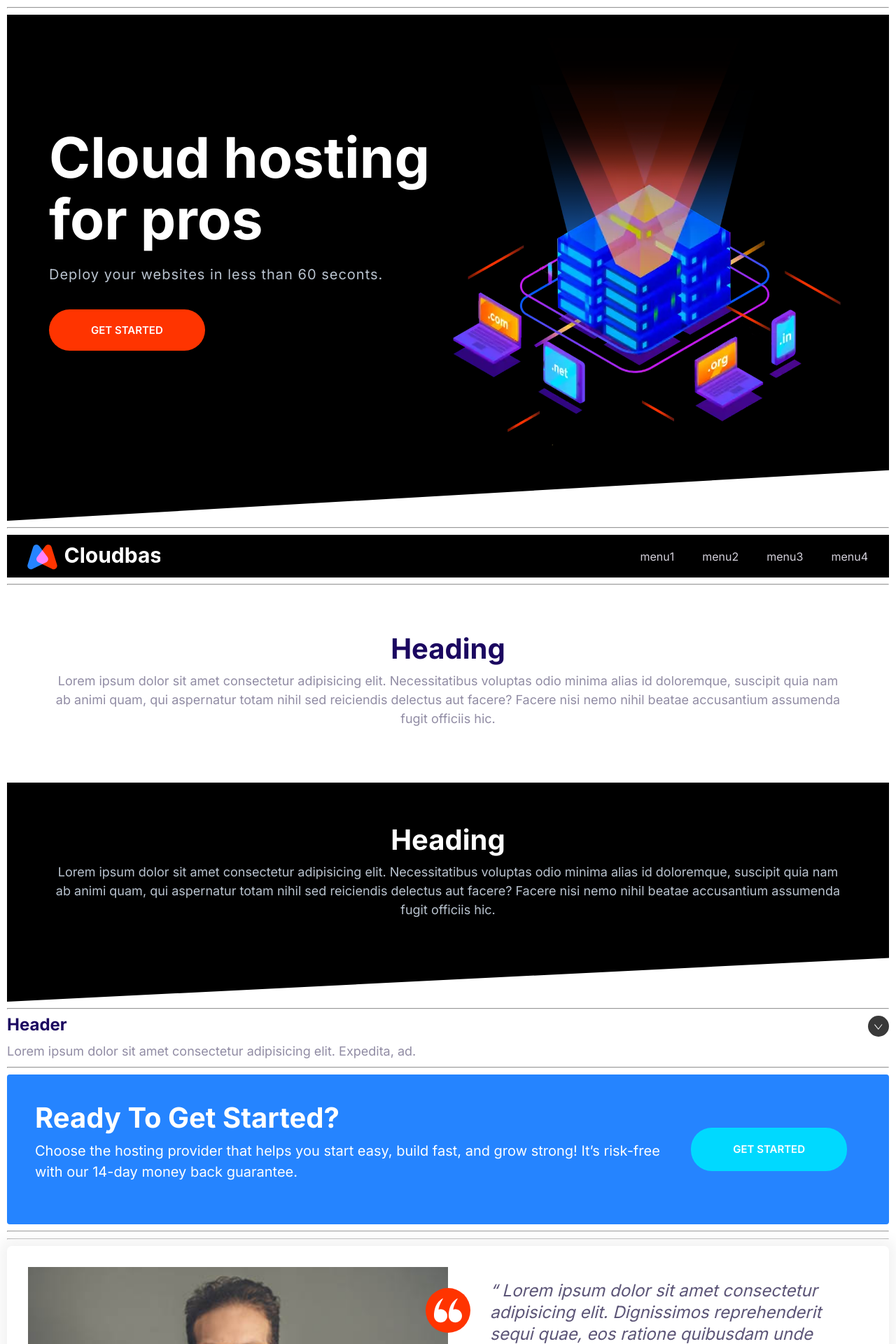
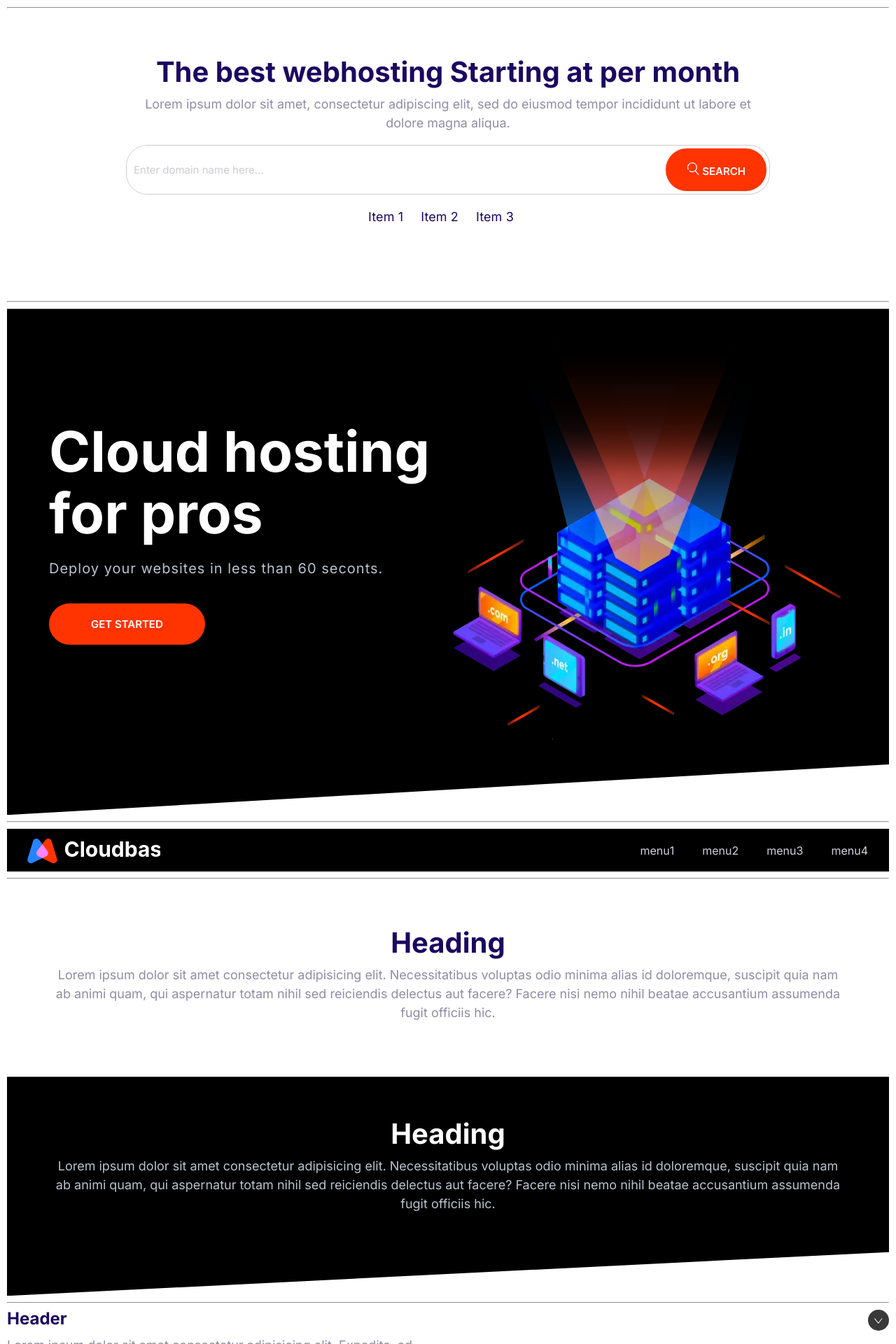
Before and after one commit to pesekt1/html-css-3, a PHP site: page / in a window 1280 px wide. Shown: the top 1920 px of the page at 70% size. Run offline with PHP 8.4, Linux system fonts and the light colour scheme.

Commit message:
domain block

```diff
--- a/components/input-group.html
+++ b/components/input-group.html
@@ -1,3 +1,4 @@
+<!-- input group -->
 <div class="input-group">
   <input type="text" class="input" placeholder="Enter domain name here..." />
   <button class="btn btn--accent btn--search">
--- a/css/styles.css
+++ b/css/styles.css
@@ -650,6 +650,10 @@ a {
   margin: 0 auto;
 }
 
+.container--narrow {
+  max-width: 920px;
+}
+
 /*********************** nav bar *************************/
 .nav {
   align-items: center;
--- a/index.html
+++ b/index.html
@@ -15,6 +15,41 @@
     <link rel="stylesheet" href="css/styles.css" />
   </head>
   <body>
+    <hr />
+    <!-- Domain block -->
+    <div class="domain-block">
+      <!-- block -->
+      <section class="block">
+        <header class="block__header container container--narrow">
+          <h2 class="block__heading">
+            The best webhosting Starting at per month
+          </h2>
+          <p>
+            Lorem ipsum dolor sit amet, consectetur adipiscing elit, sed do
+            eiusmod tempor incididunt ut labore et dolore magna aliqua.
+          </p>
+          <!-- input group -->
+          <div class="input-group">
+            <input
+              type="text"
+              class="input"
+              placeholder="Enter domain name here..."
+            />
+            <button class="btn btn--accent btn--search">
+              <svg class="icon icon--primary">
+                <use xlink:href="images/sprite.svg#search"></use>
+              </svg>
+              Search
+            </button>
+          </div>
+          <ul class="list list--inline">
+            <li class="list__item">Item 1</li>
+            <li class="list__item">Item 2</li>
+            <li class="list__item">Item 3</li>
+          </ul>
+        </header>
+      </section>
+    </div>
     <hr />
     <!-- hero / banner -->
     <section class="block block--dark block--skewed-left hero">
```
